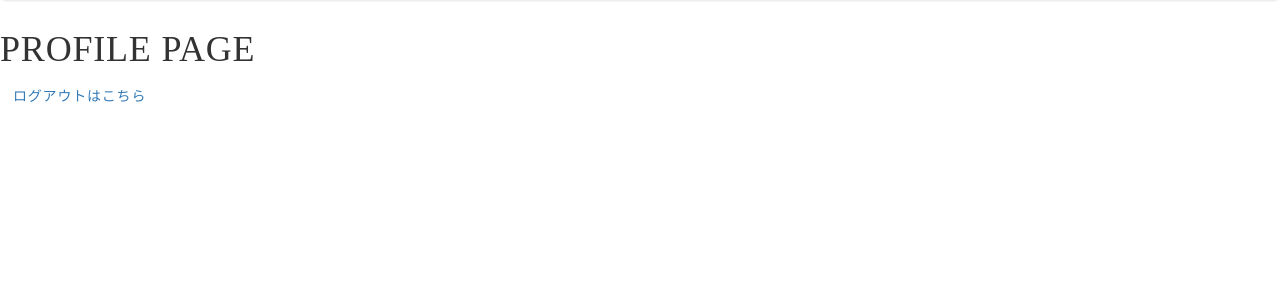
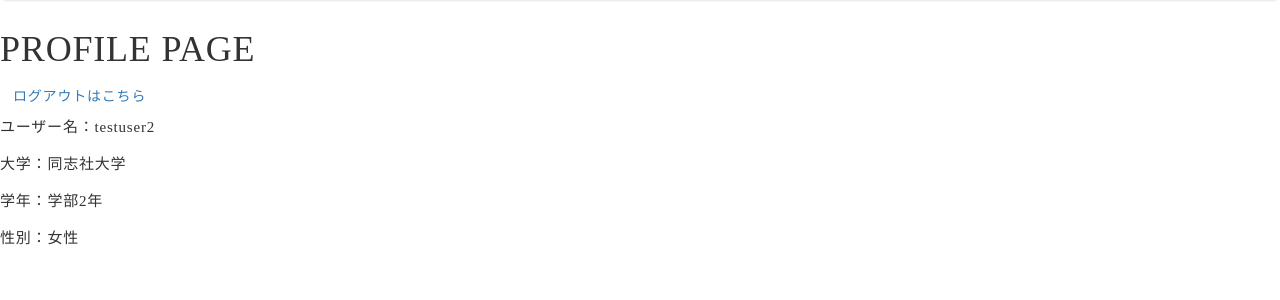
Before and after one commit to Nakagaki-Yuto/Hackathon_KyotanabePythons, a Django app: template notice_board/templates/notice_board/profilepage.html in a window 1280 px wide. Shown: the part 50-350 px from the top of the page. Run offline with Django 3.2, Linux system fonts and the light colour scheme; the template is opened without the code that fills it: values that come from a table or form of the project are taken from there, others are empty; data comes from the database, SQL or seed files in the repository; both versions use the stored data as it was after the commit; some libraries are stand-ins or nearby versions.

Commit message:
edit profile page

```diff
--- a/notice_board/models.py
+++ b/notice_board/models.py
@@ -1,11 +1,6 @@
 from django.conf import settings
 from django.db import models
 from django.utils import timezone
-
-GENDER_CHOICES = (
-    ('1', '女性'),
-    ('2', '男性'),
-)
 
 GRADE＿CHOICES = (
     ('1', '学部1年'),
@@ -15,6 +10,11 @@ GRADE＿CHOICES = (
     ('5', '修士1年'),
     ('6', '修士2年'),
 )
+GENDER_CHOICES = (
+    ('1', '女性'),
+    ('2', '男性'),
+)
+
 
 class UserProfile(models.Model):
     """
@@ -24,7 +24,7 @@ class UserProfile(models.Model):
     user:対応するユーザー
     university:大学名
     grade:学年
-    published_date:投稿日
+    gender:性別
     """
     user = models.OneToOneField(settings.AUTH_USER_MODEL, on_delete=models.CASCADE)
     university = models.ForeignKey('University', on_delete=models.CASCADE)
--- a/notice_board/templates/notice_board/profilepage.html
+++ b/notice_board/templates/notice_board/profilepage.html
@@ -3,4 +3,10 @@
 {% block content %}
 <h1>PROFILE PAGE</h1>
 <a href="{% url 'logout' %}" class="btn btn-link">ログアウトはこちら</a><br>
+
+<p>ユーザー名：{{ profile.user }}</p>
+<p>大学：{{ profile.university }}</p>
+<p>学年：{{ profile.get_grade_display }}</p>
+<p>性別：{{ profile.get_gender_display }}</p>
+
 {% endblock %}
--- a/notice_board/views.py
+++ b/notice_board/views.py
@@ -1,4 +1,5 @@
 from django.shortcuts import render, redirect
+from .models import UserProfile
 from .forms import ProfileForm, UserCreateForm
 from django.contrib.auth.decorators import login_required
 
@@ -34,4 +35,6 @@ def SignupView(request):
 @login_required
 def ProfileView(request):
     """プロフィールページ"""
-    return render(request, 'notice_board/profilepage.html', {'request': request})
+
+    profile = UserProfile.objects.get(user=request.user)
+    return render(request, 'notice_board/profilepage.html', {'request': request, 'profile':profile})
```
Also changed, not shown: db.sqlite3.
